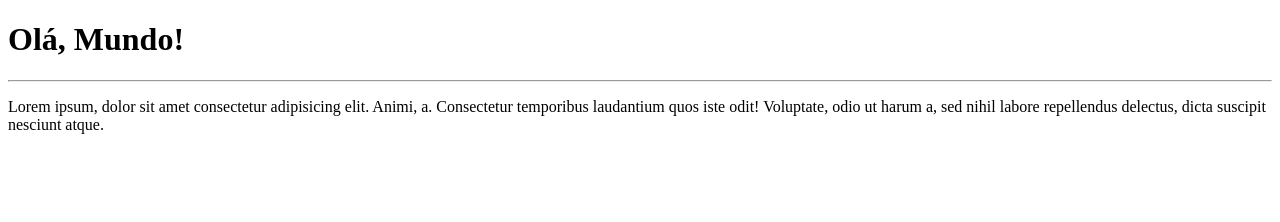
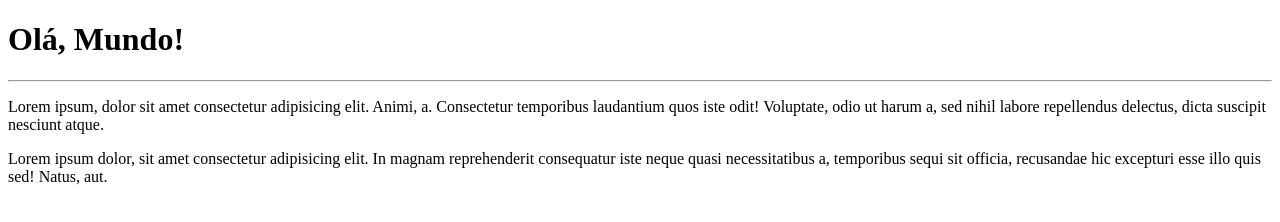
Before and after one commit to felipe4ts/Primeiro-repositorio, a plain HTML site: page site-exemplo/index.html in a window 1280 px wide. Drawn offline with Linux system fonts and the light colour scheme.

Commit message:
adicionei um paragrafo

```diff
--- a/site-exemplo/index.html
+++ b/site-exemplo/index.html
@@ -10,6 +10,7 @@
     <h1>Olá, Mundo! </h1>
     <hr>
     <p>Lorem ipsum, dolor sit amet consectetur adipisicing elit. Animi, a. Consectetur temporibus laudantium quos iste odit! Voluptate, odio ut harum a, sed nihil labore repellendus delectus, dicta suscipit nesciunt atque.</p>
+    <p>Lorem ipsum dolor, sit amet consectetur adipisicing elit. In magnam reprehenderit consequatur iste neque quasi necessitatibus a, temporibus sequi sit officia, recusandae hic excepturi esse illo quis sed! Natus, aut.</p>
 
 </body>
 </html>
```
